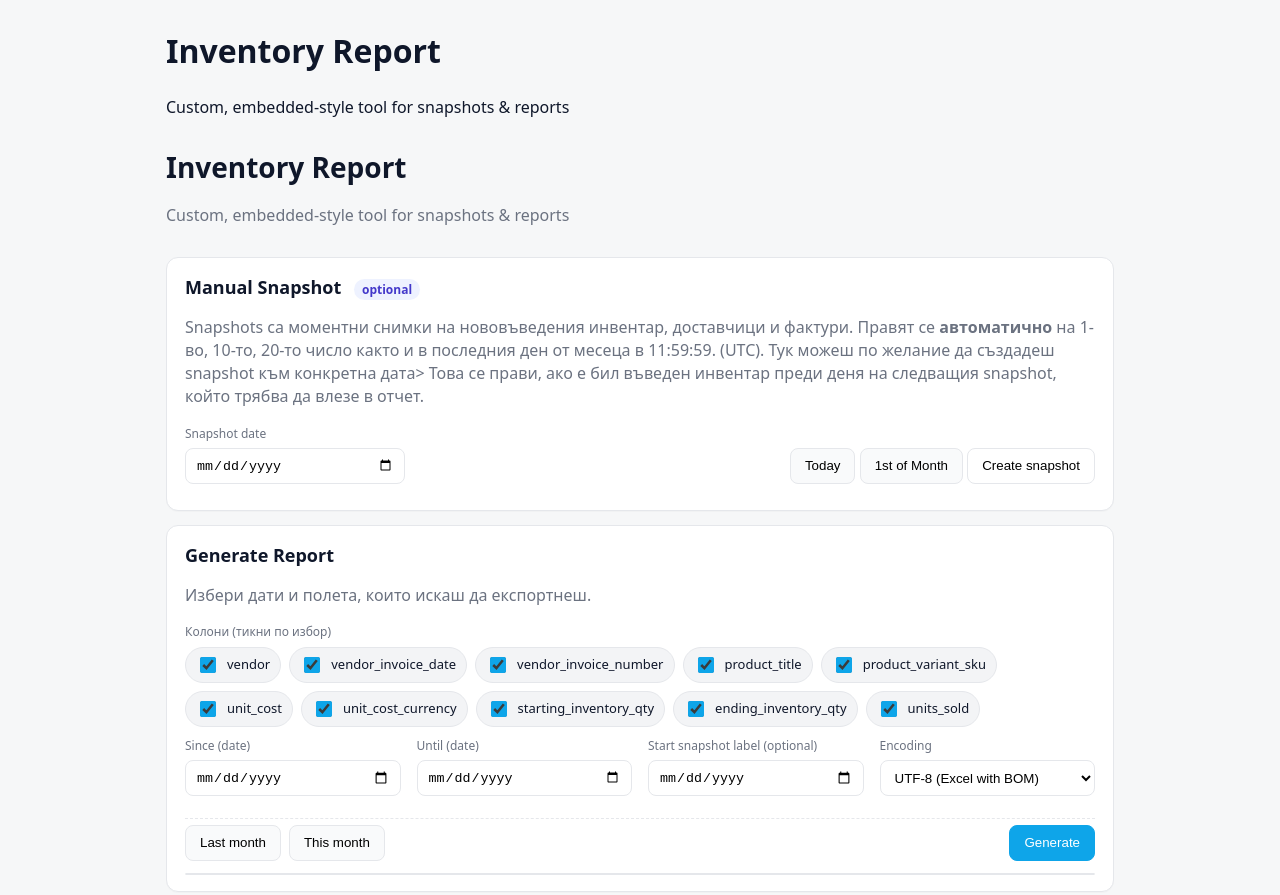
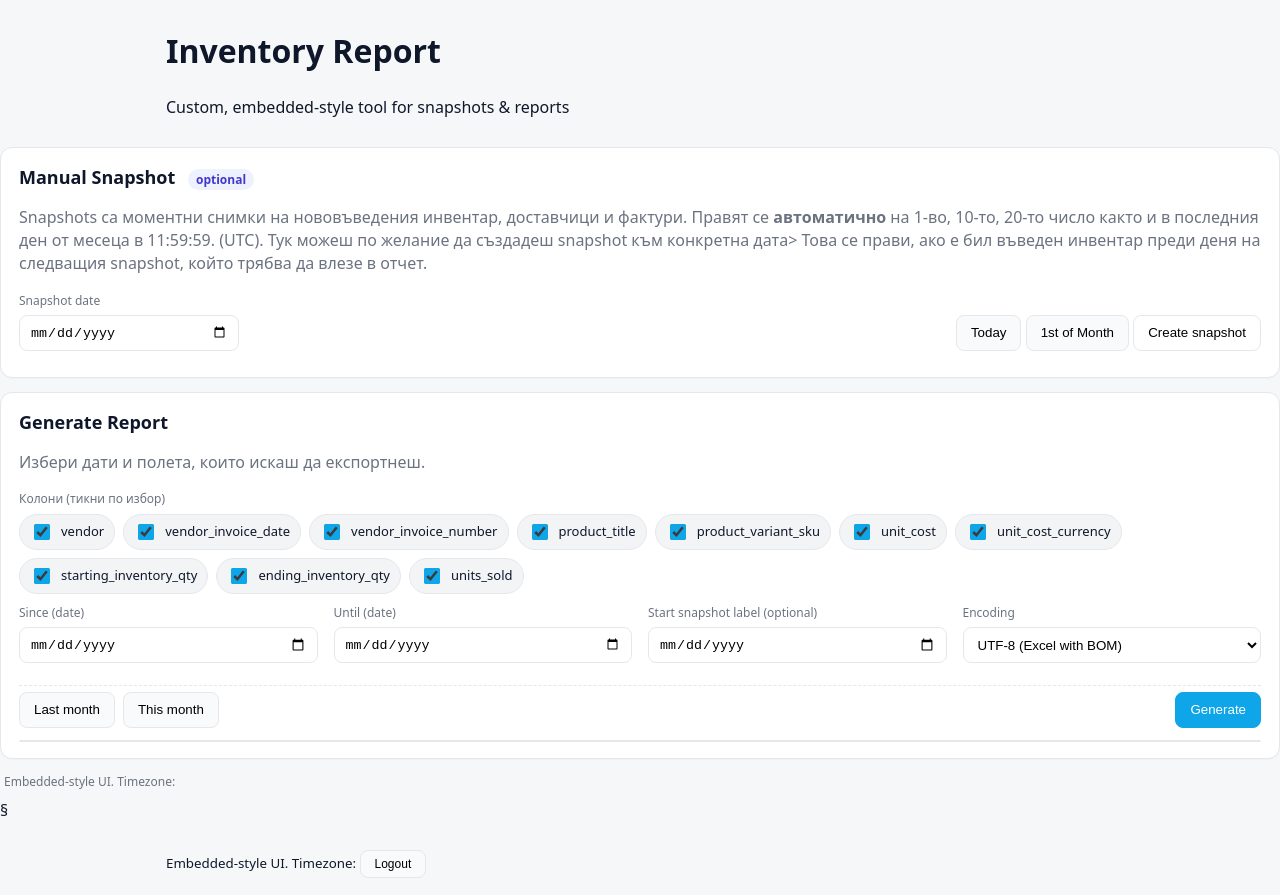
Before and after one commit to asap-xt/inventory-export, a website: page public/index.html in a window 1280 px wide. Shown: the top 895 px of the page. Drawn offline with Linux system fonts and the light colour scheme.

Commit message:
Header fixes

```diff
--- a/public/index.html
+++ b/public/index.html
@@ -11,15 +11,6 @@
     <div class="container">
       <h1>Inventory Report</h1>
       <p class="subtitle">Custom, embedded-style tool for snapshots & reports</p>
-    </div>
-  </header>
-
-  <main class="container">
-
-  <header class="page-header">
-    <div>
-      <h1>Inventory Report</h1>
-      <p class="muted">Custom, embedded-style tool for snapshots &amp; reports</p>
     </div>
   </header>
 
--- a/public/style.css
+++ b/public/style.css
@@ -8,6 +8,8 @@
   --primary-600: #0284c7;
   --chip-bg: #f3f4f6;
 }
+
+.app-header { margin-bottom: 8px; }
 
 /* Base */
 *{ box-sizing: border-box; }
```
